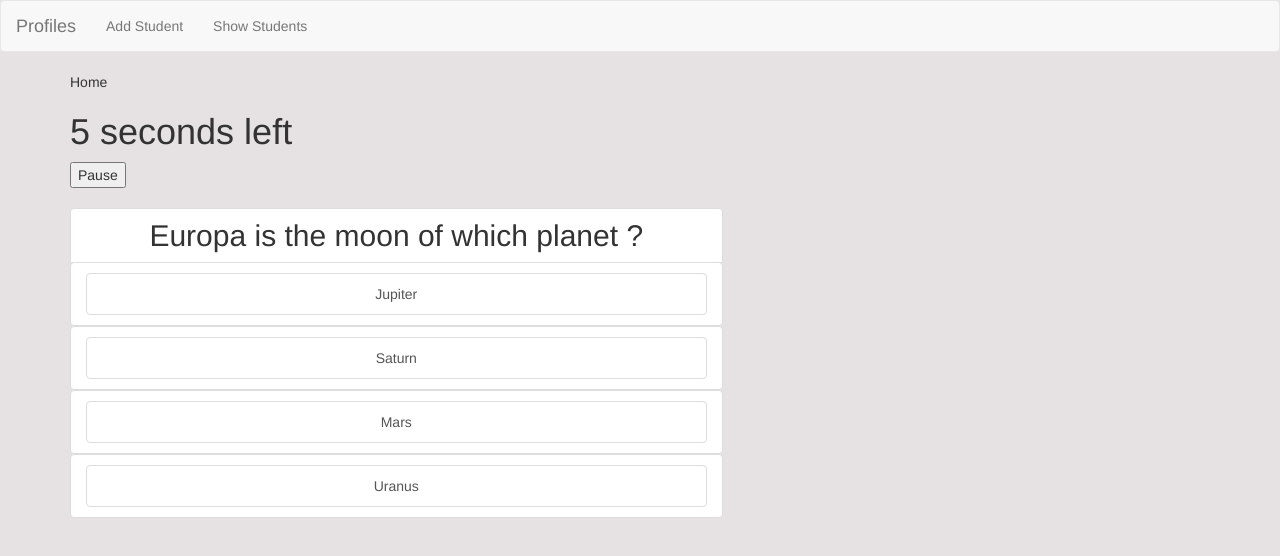
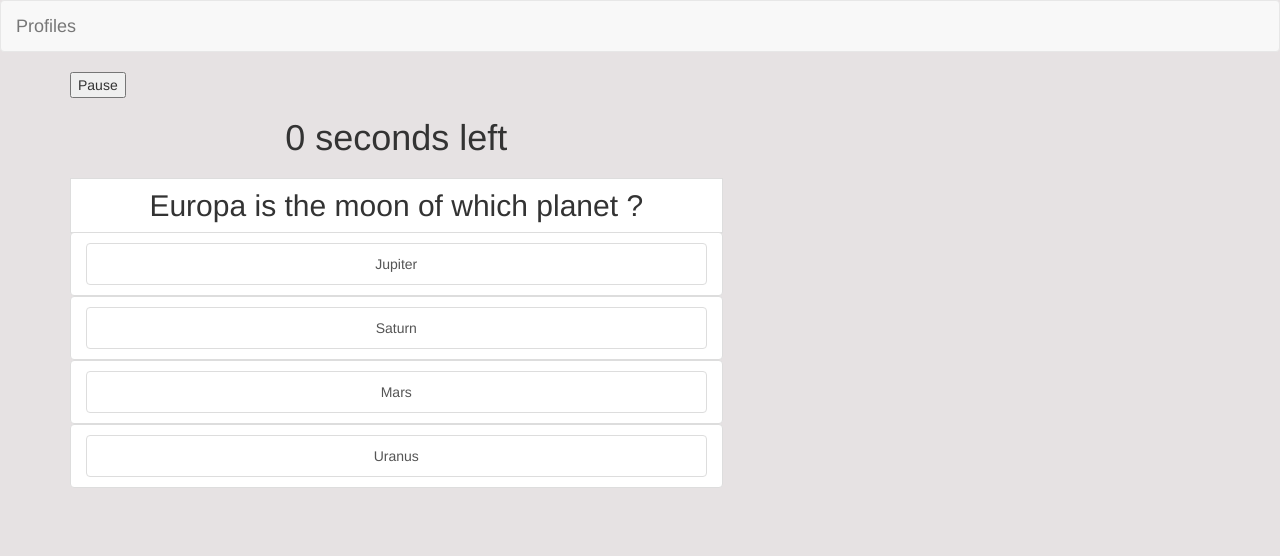
Before and after one commit to Abhinav7076/angular, an Angular app: page / in a window 1280 px wide. Shown: the top 556 px of the page. Built offline with nearby package versions, Linux system fonts and the light colour scheme.

Commit message:
solved a major bug: previous question answer is getting superimposed onto next questions'answer

```diff
--- a/src/app/header/header.component.html
+++ b/src/app/header/header.component.html
@@ -3,11 +3,5 @@
         <div class="navbar-header">
             <a routerLink="" class="navbar-brand">Profiles</a>
         </div>
-        <div class="navbar-collapse">
-            <ul class="nav navbar-nav">
-                <li><a routerLink="/input/add" >Add Student</a></li>
-                <li><a [routerLink]="['/students']" >Show Students</a></li>
-            </ul>
-        </div>
     </div>
 </nav>
--- a/src/app/home/data.service.ts
+++ b/src/app/home/data.service.ts
@@ -4,7 +4,7 @@ import { Injectable } from "@angular/core"
 export class dataService {
     idx: number = 0
     score: number = 0
-    timeLimit: number = 10
+    timeLimit: number = 5
     timeLeft: number = this.timeLimit
     disable: Boolean = false
 
--- a/src/app/home/home.component.html
+++ b/src/app/home/home.component.html
@@ -1,14 +1,9 @@
-<div class="row">
-    <div class="col-md-12">
-        <p>Home</p>
-        <h1>{{this.dataService.timeLeft}} seconds left</h1>
-    </div>
-</div>
 <!-- <button (click)='incrementIndex()'>Increment Number</button> -->
 <button (click)='pauseTimer()'>Pause</button>
 
-<div class="row" id="card">
+<div class="row" id="card" *ngIf="this.dataService.timeLeft >= 0">
     <div class="col-md-12" [ngClass]="{card2: this.dataService.disable}">
+    <h1>{{this.dataService.timeLeft}} seconds left</h1>
     <h2 class="list-group-item list-group-item-dark" >{{qData[this.dataService.idx].ques}}</h2>
     <app-options [data]="{content: qData[this.dataService.idx].op1, ans: qData[this.dataService.idx].ans}"></app-options>
     <app-options [data]="{content: qData[this.dataService.idx].op2, ans: qData[this.dataService.idx].ans}"></app-options>
--- a/src/app/home/home.component.ts
+++ b/src/app/home/home.component.ts
@@ -24,7 +24,7 @@ export class HomeComponent implements OnInit, OnDestroy {
 
   startTimer() {
     this.interval = setInterval(() => {
-      if(this.dataService.timeLeft > 0) {
+      if(this.dataService.timeLeft >= 0) {
         this.dataService.timeLeft--;
       } else {
         clearInterval(this.interval);
--- a/src/app/home/options/options.component.ts
+++ b/src/app/home/options/options.component.ts
@@ -14,11 +14,13 @@ import { dataService } from '../data.service';
       })),
       state('correct', style({
         'background-color': '#88B04B',
-        'color': 'white'
+        'color': 'white',
+        transform: 'scale(1.1)'
       })),
       state('wrong', style({
         'background-color': '#E15D44',
-        'color': 'white'
+        'color': 'white',
+        transform: 'scale(1.1)'
       })),
       transition('normal => correct', animate(500)),
       transition('normal => wrong', animate(500))
@@ -44,14 +46,21 @@ export class OptionsComponent implements OnInit {
         this.state = 'wrong'
       this.playSound()
       setTimeout(()=> {
+        console.log(this.dataService.timeLeft)
         if(this.dataService.idx===2)
           this.router.navigate(['/score'])
         this.dataService.idx += 1
         this.state='normal'
         this.dataService.disable=false
         this.dataService.resetTime()
-       }, 3000)
+       }, 1000)
     }
+
+  delay(){
+    setTimeout(() => {
+      console.log('delay')
+    }, 5000);
+  }
 
   playSound(){
       let audio = new Audio();
```
